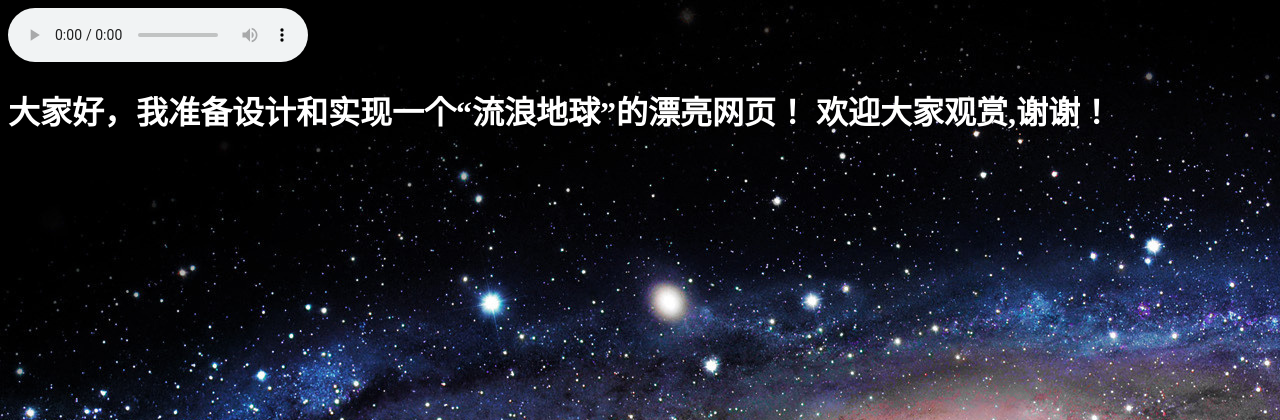
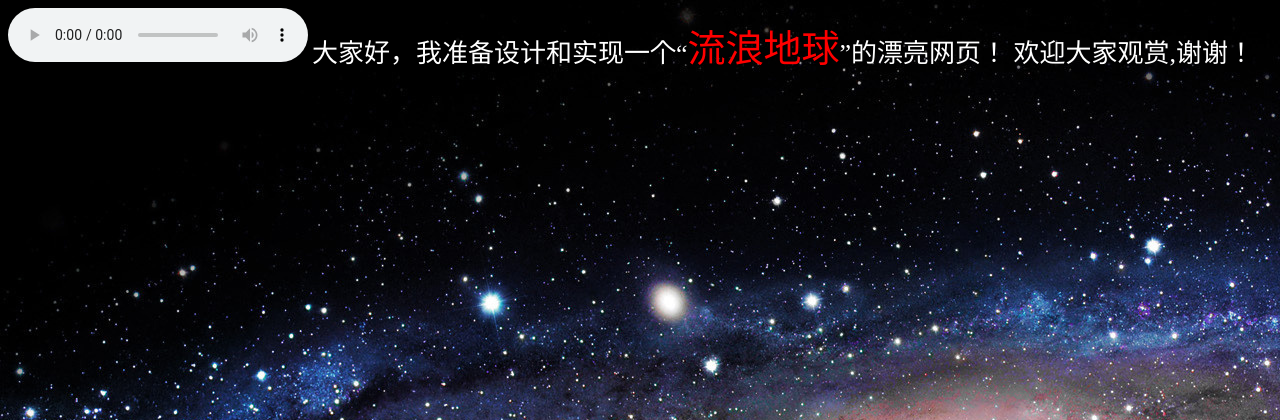
Before and after one commit to guopeng-bitzh/github-eclipse-repo, a Java web app: page /theWanderingEarth.jsp in a window 1280 px wide. Shown: the top 420 px of the page. Run offline with Tomcat 11, a stand-in JSP engine, Linux system fonts and the light colour scheme.

Commit message:
Worker: dev-A : 将“流浪地球”字体变大，且为红色。

```diff
--- a/phase-04-implementation-003-javaWeb/WebContent/theWanderingEarth.jsp
+++ b/phase-04-implementation-003-javaWeb/WebContent/theWanderingEarth.jsp
@@ -26,7 +26,7 @@ function run(clickedObj){
 <body class="background1" >
 <audio id="intr" controls="controls"  src="/static/audio/introduction.mp3" autoplay="autoplay"></audio>
 <audio id="poem"  src="/static/audio/wanderingEarch-poem.mp3" preload="auto"></audio>
-<h1 style="color:white">大家好，我准备设计和实现一个“流浪地球”的漂亮网页！ 欢迎大家观赏,谢谢！</h1>
+<span style="font-size:26px;color:white">大家好，我准备设计和实现一个“<span style="font-size:38px;color:red">流浪地球</span>”的漂亮网页！ 欢迎大家观赏,谢谢！</span>
 <audio id="waiting"  src="/static/audio/waiting.mp3" preload="auto"></audio>
 <img src="/static/imgs/earth.png" style="position:absolute;left:10px;bottom:10px;width:200px" onclick="run(this);return false"/>
 </body>
```
